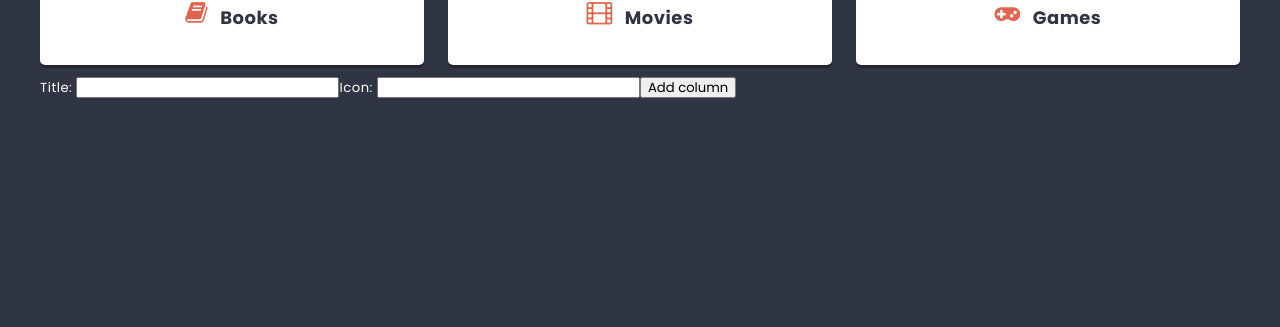
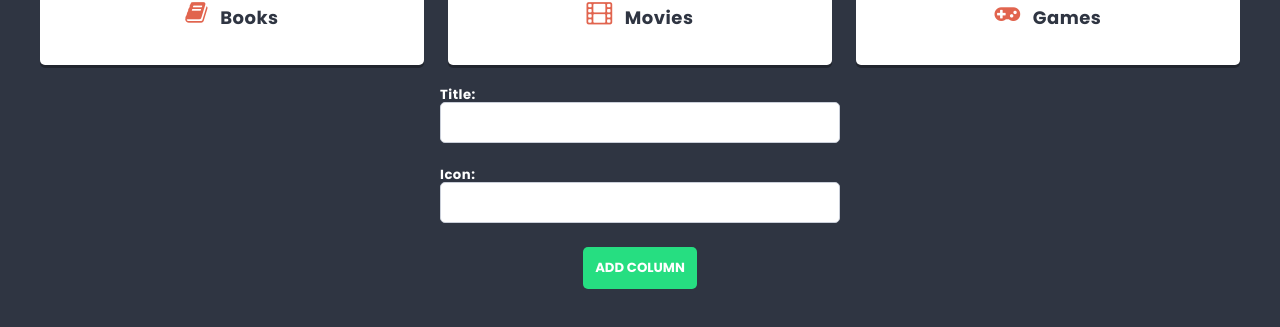
Before and after one commit to lukaszzwolak/ReactApp, a React (Create React App) app in the folder react-app/: page / in a window 1280 px wide. Shown: the part 555-882 px from the top of the page. Before the commit the page ends 800 px from the top, so only its background shows below. Built offline with nearby package versions, Linux system fonts and the light colour scheme.

Commit message:
style: add styling for ColumnForm and align inputs using .columnForm class

```diff
--- a/react-app/src/components/dTextInput/TextInput.js
+++ b/react-app/src/components/dTextInput/TextInput.js
@@ -1,13 +1,7 @@
 import styles from './TextInput.module.scss';
 
 const TextInput = (props) => {
-    return (
-        <input
-            className={styles.input}
-            placeholder={props.placeholder}
-            type="text"
-        />
-    );
+    return <input className={styles.input} value={props.value} onChange={props.onChange} placeholder={props.placeholder} type="text" />
 };
 
 export default TextInput;
--- a/react-app/src/components/hColumnForm/ColumnForm.js
+++ b/react-app/src/components/hColumnForm/ColumnForm.js
@@ -1,5 +1,7 @@
 import styles from './ColumnForm.module.scss';
 import { useState } from 'react';
+import Button from '../eButton/Button';
+import TextInput from '../dTextInput/TextInput';
 
 const ColumnForm = props => {
     const [title, setTitle] = useState('');
@@ -13,14 +15,12 @@
     };
 
     return (
-        <form onSubmit={handleSubmit}>
+        <form onSubmit={handleSubmit} className={styles.columnForm}>
             <label>
-                Title: <input type="text" value={title} onChange={e => setTitle(e.target.value)} />
-            </label>
+                Title: <TextInput value={title} onChange={e => setTitle(e.target.value)} />            </label>
             <label>
-                Icon: <input type="text" value={icon} onChange={e => setIcon(e.target.value)} />
-            </label>
-            <button>Add column</button>
+                Icon: <TextInput value={icon} onChange={e => setIcon(e.target.value)} />            </label>
+            <Button>Add column</Button>
         </form>
     );
 };
--- a/react-app/src/components/hColumnForm/ColumnForm.module.scss
+++ b/react-app/src/components/hColumnForm/ColumnForm.module.scss
@@ -1 +1,22 @@
 @import '../../styles/settings.scss';
+
+.columnForm {
+    padding: 10px;
+    display: flex;
+    flex-direction: column;
+    align-items: center;
+    gap: 12px;
+}
+
+label {
+    display: flex;
+    flex-direction: column;
+    font-weight: bold;
+    width: 100%;
+    max-width: 400px;
+    text-align: left;
+}
+
+input {
+    margin-top: 6px;
+}
```
